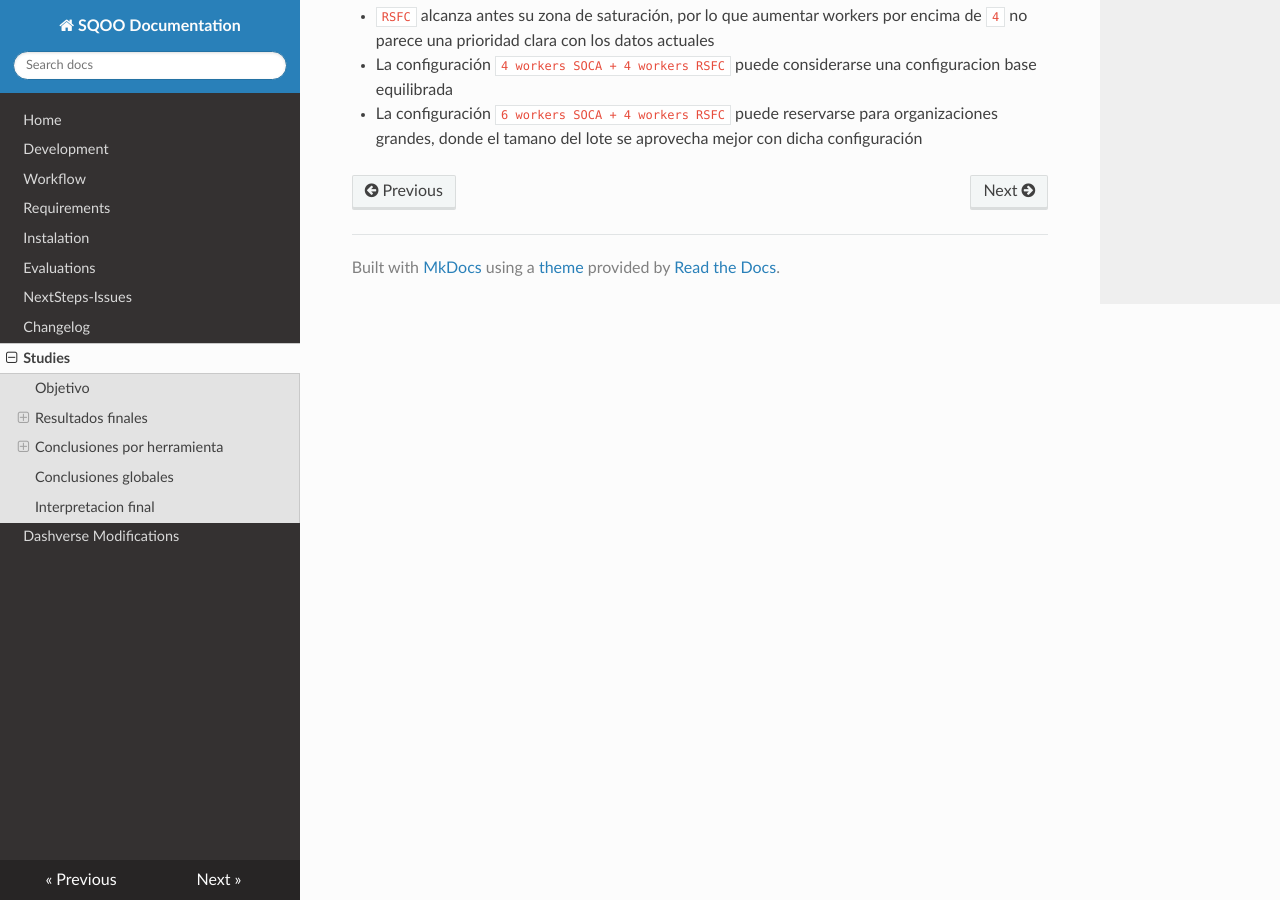
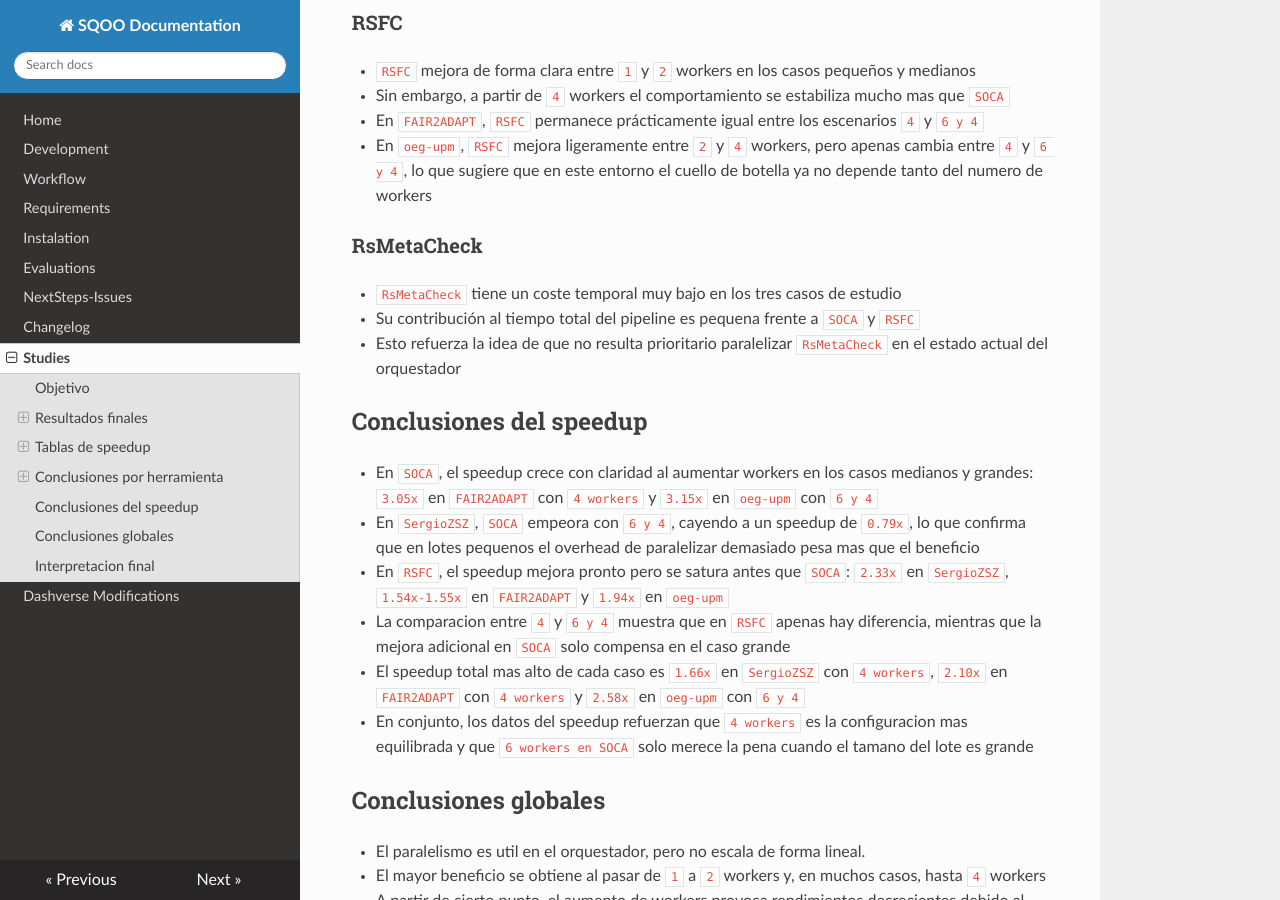
Before and after one commit to SergioZSZ/Software-Quality-Observatory-Orchestrator-TFG, an MkDocs documentation site: the page built from docs/estudios.md, in a window 1280 px wide and 900 px high, scrolled down 2489 px. Built offline with MkDocs 1.6.1, drawn with Linux system fonts in a browser that asks for light colours; nearby versions of some CDN libraries; some of the changed text lies outside the part shown.

Commit message:
updated doc

```diff
--- a/docs/estudios.md
+++ b/docs/estudios.md
@@ -34,10 +34,42 @@
 
 | Nº de workers | Tiempo SOCA | Tiempo RSFC | Tiempo total |
 | ------------- | ----------- | ----------- | ------------ |
-| 1             |             |             |              |
+| 1             | 2h 15m 02s  | 1h 14m 17s  | 3h 29m 19s   |
 | 2             | 1h 20m 27s  | 44m 57s     | 2h 05m 24s   |
 | 4             | 50m 48s     | 38m 16s     | 1h 29m 04s   |
 | 6 y 4         | 42m 50s     | 38m 14s     | 1h 21m 04s   |
+
+## Tablas de speedup
+
+Speedup calculado respecto al escenario base de `1 worker`, usando la formula:
+`speedup = tiempo_1_worker / tiempo_configuracion`
+
+### SergioZSZ
+
+| Config. workers | Speedup SOCA | Speedup RSFC | Speedup total |
+| ------------- | ------------ | ------------ | ------------- |
+| 1             | 1.00         | 1.00         | 1.00          |
+| 2             | 1.11         | 2.13         | 1.34          |
+| 4             | 1.44         | 2.33         | 1.66          |
+| 6 y 4         | 0.79         | 2.33         | 1.03          |
+
+### FAIR2ADAPT
+
+| Config. workers | Speedup SOCA | Speedup RSFC | Speedup total |
+| ------------- | ------------ | ------------ | ------------- |
+| 1             | 1.00         | 1.00         | 1.00          |
+| 2             | 1.82         | 1.55         | 1.69          |
+| 4             | 3.05         | 1.54         | 2.10          |
+| 6 y 4         | 3.13         | 1.51         | 2.09          |
+
+### oeg-upm
+
+| Config. workers | Speedup SOCA | Speedup RSFC | Speedup total |
+| ------------- | ------------ | ------------ | ------------- |
+| 1             | 1.00         | 1.00         | 1.00          |
+| 2             | 1.68         | 1.65         | 1.67          |
+| 4             | 2.66         | 1.94         | 2.35          |
+| 6 y 4         | 3.15         | 1.94         | 2.58          |
 
 ## Conclusiones por herramienta
 
@@ -61,6 +93,15 @@
 - Su contribución al tiempo total del pipeline es pequena frente a `SOCA` y `RSFC`
 - Esto refuerza la idea de que no resulta prioritario paralelizar `RsMetaCheck` en el estado actual del orquestador
 
+## Conclusiones del speedup
+
+- En `SOCA`, el speedup crece con claridad al aumentar workers en los casos medianos y grandes: `3.05x` en `FAIR2ADAPT` con `4 workers` y `3.15x` en `oeg-upm` con `6 y 4`
+- En `SergioZSZ`, `SOCA` empeora con `6 y 4`, cayendo a un speedup de `0.79x`, lo que confirma que en lotes pequenos el overhead de paralelizar demasiado pesa mas que el beneficio
+- En `RSFC`, el speedup mejora pronto pero se satura antes que `SOCA`: `2.33x` en `SergioZSZ`, `1.54x-1.55x` en `FAIR2ADAPT` y `1.94x` en `oeg-upm`
+- La comparacion entre `4` y `6 y 4` muestra que en `RSFC` apenas hay diferencia, mientras que la mejora adicional en `SOCA` solo compensa en el caso grande
+- El speedup total mas alto de cada caso es `1.66x` en `SergioZSZ` con `4 workers`, `2.10x` en `FAIR2ADAPT` con `4 workers` y `2.58x` en `oeg-upm` con `6 y 4`
+- En conjunto, los datos del speedup refuerzan que `4 workers` es la configuracion mas equilibrada y que `6 workers en SOCA` solo merece la pena cuando el tamano del lote es grande
+
 ## Conclusiones globales
 
 - El paralelismo es util en el orquestador, pero no escala de forma lineal.
```
Also changed, not shown: README.md (+4 -64 lines).
